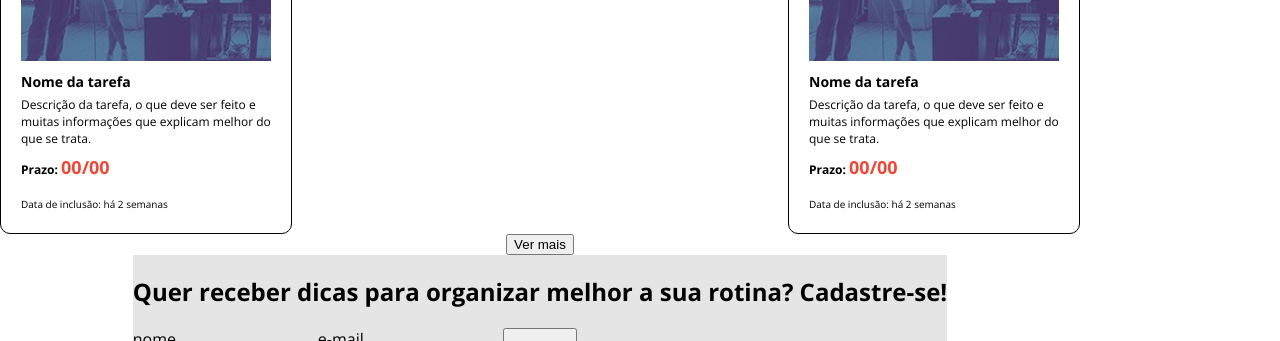
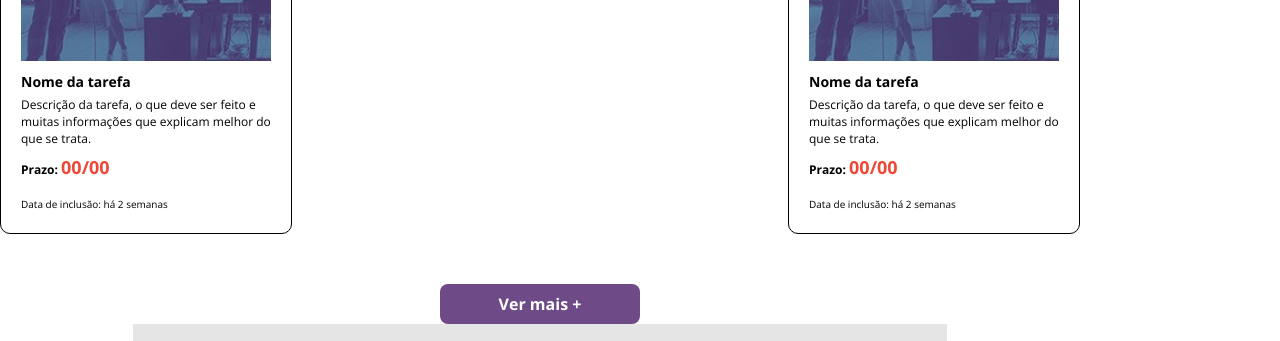
Before and after one commit to menezesmario/task_list, a plain HTML site: page index.html in a window 1280 px wide. Shown: the part 1513-1854 px from the top of the page. Drawn offline with nearby package versions, Linux system fonts and the light colour scheme.

Commit message:
more-tasks button

```diff
--- a/css/main.scss
+++ b/css/main.scss
@@ -199,6 +199,28 @@ main {
     display: none;
 }
 
+// BUTTONS
+
+button {
+    height: 40px;
+    border: 0;
+    border-radius: 8px;
+}
+
+.more-tasks {
+    background-color: $third-color ;
+    color: white;
+    width: 200px;
+    font-size: 16px;
+    font-family: $primary-font;
+    font-weight: bold;
+    margin-top: 50px;
+
+
+}
+
+
+
 .newsletter {
     background-color: #E5E5E5;
 }
--- a/index.html
+++ b/index.html
@@ -200,7 +200,7 @@
 
 
         </section>
-        <button class="more-tasks">Ver mais</button>
+        <button class="more-tasks">Ver mais +</button>
 
         <section class="newsletter">
             <h2 class="newsletter-title">Quer receber dicas para organizar melhor a sua rotina? Cadastre-se!</h2>
```
Also changed, not shown: css/main.css.
